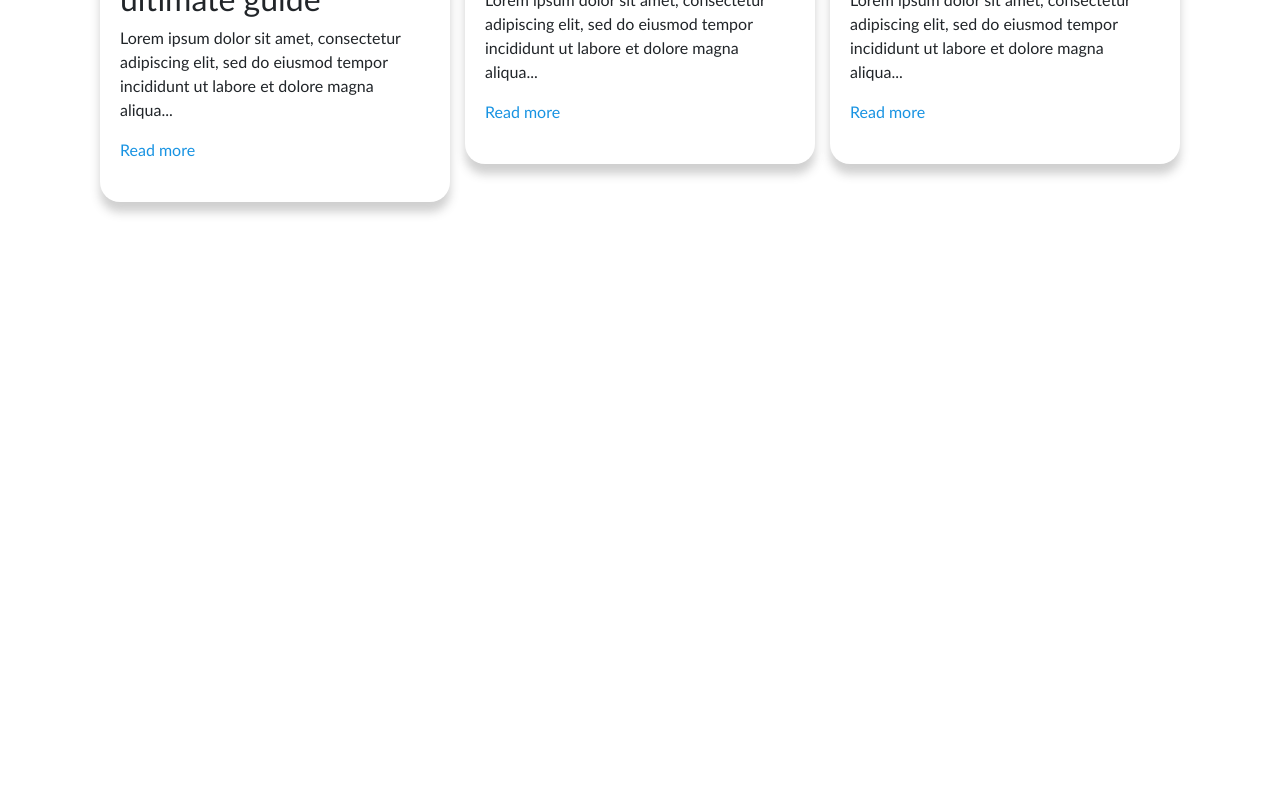
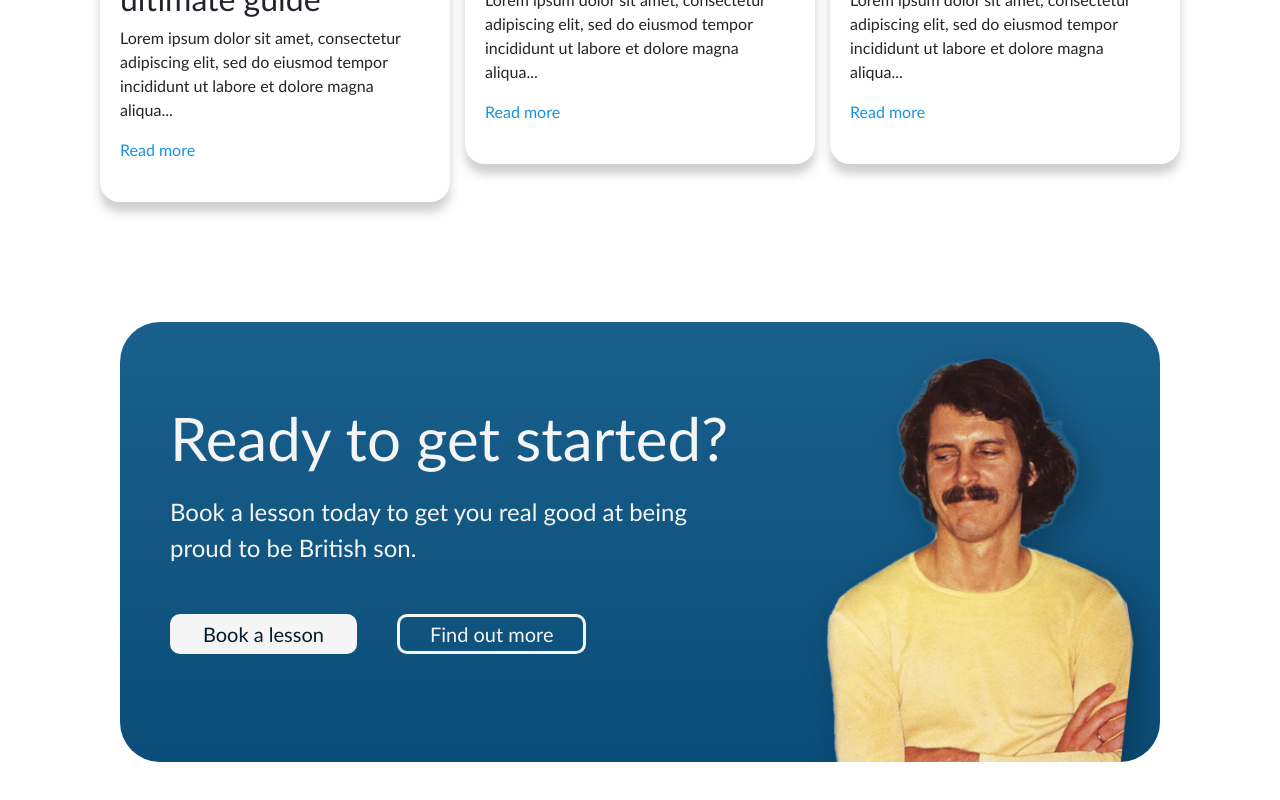
Before and after one commit to jimmybombimmy/joel-wilson-english, a React (Vite) app: page / in a window 1280 px wide. Shown: the part 3837-4637 px from the top of the page. Before the commit the page ends 4139 px from the top, so only its background shows below. Built offline with nearby package versions, Linux system fonts and the light colour scheme.

Commit message:
create call to action with img positioning still to do

```diff
--- a/src/assets/home/home-images.js
+++ b/src/assets/home/home-images.js
@@ -20,6 +20,7 @@ import eclipse2 from "./eclipse2.png";
 import reviewsCircle from "./reviews-circle.png"
 import reviewsDots from "./reviews-dots.png"
 import reviewsLoop from "./reviews-loop.png"
+import michaelFranks from "./michael-franks.png"
 
 const reviewsArray = []
 
@@ -29,4 +30,4 @@ for(let i = 1; i <= 44; i++) {
 
 
 
-export { michaelInABox, learnUnderline, wavyArrows, triangleArrows, grammarBubble, speakBubble, vocabBubble, leftDots, middleDots, rightDots, leftStar, middleStar, rightStar, oneToOneImg, groupImg, oneToOneSquiggle, groupSquiggle, eclipse1, eclipse2, reviewsArray, reviewsCircle, reviewsDots, reviewsLoop };
+export { michaelInABox, learnUnderline, wavyArrows, triangleArrows, grammarBubble, speakBubble, vocabBubble, leftDots, middleDots, rightDots, leftStar, middleStar, rightStar, oneToOneImg, groupImg, oneToOneSquiggle, groupSquiggle, eclipse1, eclipse2, reviewsArray, reviewsCircle, reviewsDots, reviewsLoop, michaelFranks };
--- /dev/null
+++ b/src/components/home/CallToAction/CallToAction.css
@@ -0,0 +1,58 @@
+#callToActionSection {
+  height: 440px;
+  display: grid;
+  background: linear-gradient(#1A608D, #0A4D78);
+  margin: 120px;
+  border-radius: 40px;
+  overflow: hidden;
+  padding: 80px 50px 100px;
+  color: #f5f5f5;
+  grid-template-columns: 60% 40%;
+}
+
+/* #callToActionLeft {
+  width: 70%
+} */
+
+#callToActionTitle {
+  font-size: 3.75rem;
+  margin-bottom: 20px;
+}
+
+#callToActionText {
+  font-size: 1.5rem;
+  font-weight: 300;
+  line-height: 150%;
+  /* margin-bottom: 50px; */
+}
+
+#callToActionImg {
+  position: relative;
+  height: 650px;
+  width: auto;
+  right: 100px;
+  bottom: 130px;
+}
+
+
+.callToActionButtons {
+  margin-top: 40px;
+  margin-right: 40px;
+  font-weight: 500;
+  font-size: 1.25rem;
+  border-radius: 10px;
+  padding: 2px 30px;
+  border: none;
+}
+
+#callToActionBookButton {
+  color: #041B2B;
+  background-color: #f5f5f5;
+  border: 3px solid #f5f5f5;
+}
+
+#callToActionInfoButton {
+  color: #f5f5f5;
+  background: rgb(0,0,0,0);
+  border: 3px solid #f5f5f5;
+}
--- /dev/null
+++ b/src/components/home/CallToAction/CallToAction.jsx
@@ -0,0 +1,19 @@
+import "./CallToAction.css";
+import { michaelFranks } from "../../../assets/home/home-images";
+
+export default function CallToAction() {
+  return (
+    <section id="callToActionSection">
+      <div id="callToActionLeft">
+        <h1 id="callToActionTitle">Ready to get started?</h1>
+        <h2 id="callToActionText">
+          Book a lesson today to get you real good at being proud to be British
+          son.
+        </h2>
+        <button id="callToActionBookButton" className="callToActionButtons">Book a lesson</button>
+        <button id="callToActionInfoButton" className="callToActionButtons">Find out more</button>
+      </div>
+      <img id="callToActionImg" src={michaelFranks} alt="" />
+    </section>
+  );
+}
--- a/src/components/home/Home.jsx
+++ b/src/components/home/Home.jsx
@@ -6,6 +6,7 @@ import ChooseYourClassSection from "./ChooseYourClass/ChooseYourClass.jsx";
 import SoloOrGroupSection from "./SoloOrGroup/SoloOrGroup.jsx";
 import ReviewsSection from "./Reviews/Reviews.jsx";
 import ArticlesPreview from "./ArticlesPreview/ArticlesPreview.jsx";
+import CallToAction from "./CallToAction/CallToAction.jsx";
 
 export default function Home() {
   return (
@@ -17,6 +18,8 @@ export default function Home() {
         <SoloOrGroupSection />
         <ReviewsSection />
         <ArticlesPreview />
+        <CallToAction />
+
       </main>
     </>
   );
```
Also changed, not shown: src/assets/home/michael-franks.png (added).
